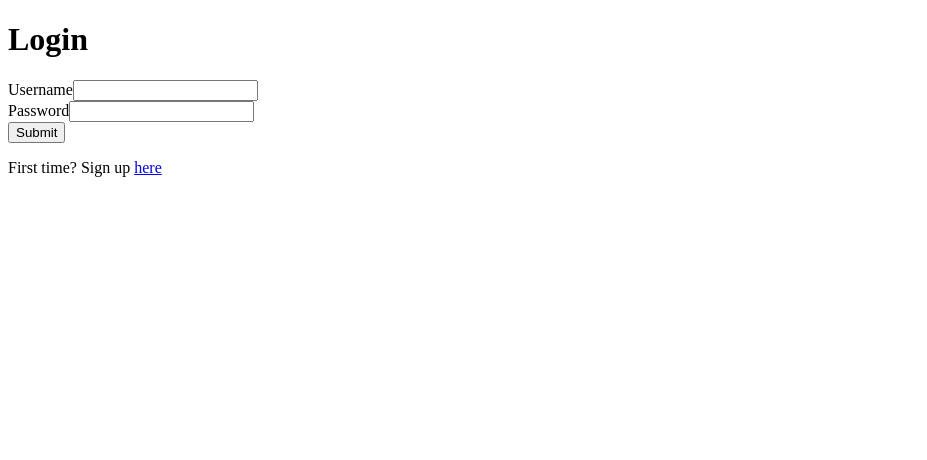
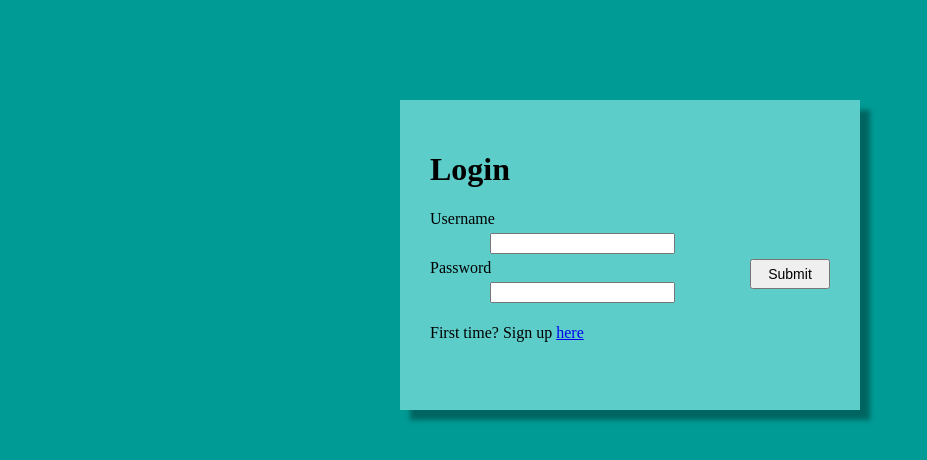
Before and after one commit to pwshugar/Assassins, a website: page html/login.html in a window 1280 px wide. Shown: the whole page, without its empty margins (0-927 px from the left). Drawn offline with nearby package versions, Linux system fonts and the light colour scheme; files that its build step writes are made by us from their sources.

Commit message:
css sugar

```diff
--- /dev/null
+++ b/css/home.css
@@ -0,0 +1,5 @@
+/*Scheme ID: 3h11Tw0w0w0w0*/
+
+body {
+  background-color: #5ccdc9;
+}
--- /dev/null
+++ b/css/login.css
@@ -0,0 +1,46 @@
+body {
+  background-color: #009b95;
+}
+
+.warning {
+  color: red;
+  display: none;
+  float:right;
+  position:relative;
+  top:50px;
+}
+
+div {
+  padding: 30px;
+  position: absolute;
+  top: 100px;
+  left: 400px;
+  height: 250px;
+  width: 400px;
+  background-color: #5ccdc9;
+  box-shadow: 10px 10px 5px #006561;
+}
+
+#here {
+  float:left;
+}
+
+label{
+  display: inline-block;
+  float: left;
+  clear: left;
+  width: 250px;
+  text-align: left;
+}
+input {
+  margin:5px;
+  display: inline-block;
+  float: right;
+}
+
+button {
+  font-size:14px;
+  width:80px;
+  height:30px;
+  float:right;
+}
--- a/css/style.css
+++ /dev/null
@@ -1,4 +0,0 @@
-.warning {
-  color: red;
-  display: none;
-}
--- a/html/login.html
+++ b/html/login.html
@@ -24,7 +24,7 @@
 <!doctype html>
 <html>
   <head>
-    <link href="./css/style.css" rel="stylesheet" type="text/css">
+    <link href="./css/login.css" rel="stylesheet" type="text/css">
     <script src="http://ajax.googleapis.com/ajax/libs/jquery/1.10.2/jquery.min.js"></script>
     <script type="text/javascript">
       $(function() {
@@ -58,11 +58,13 @@
     </script>
   </head>
   <body>
-    <h1 id="Login">Login</h1>
+    <div>
+      <h1 id="Login">Login</h1>
       <label>Username<input class="enter" id="username" type="text" name="username"></label><br>
       <label>Password<input class="enter" id="password" type="password" name="password"></label><br>
       <button id="post" type="button" value="Submit">Submit</button>
+      <p id="here" >First time? Sign up <a href="http://127.0.0.1:8080/signup">here</a></p>
       <p class="warning" id="incorrect">Incorrect username/password.</p>
-    <p>First time? Sign up <a href="http://127.0.0.1:8080/signup">here</a></p>
+  </div>
   </body>
 </html>
```
Also changed, not shown: html/home.html (added, +9 -0 lines), html/signup.html (+9 -7 lines), server.js (+8 -3 lines).
